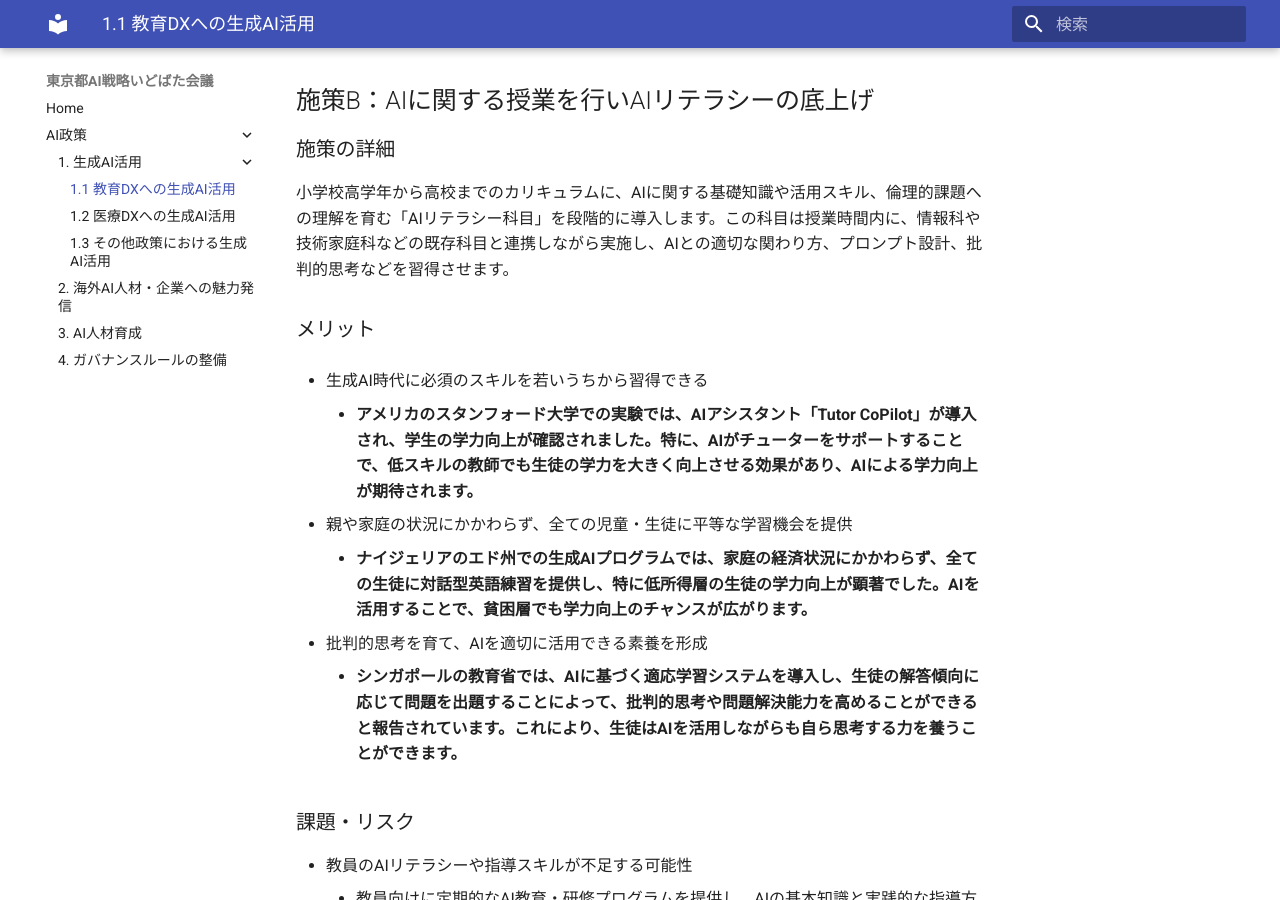
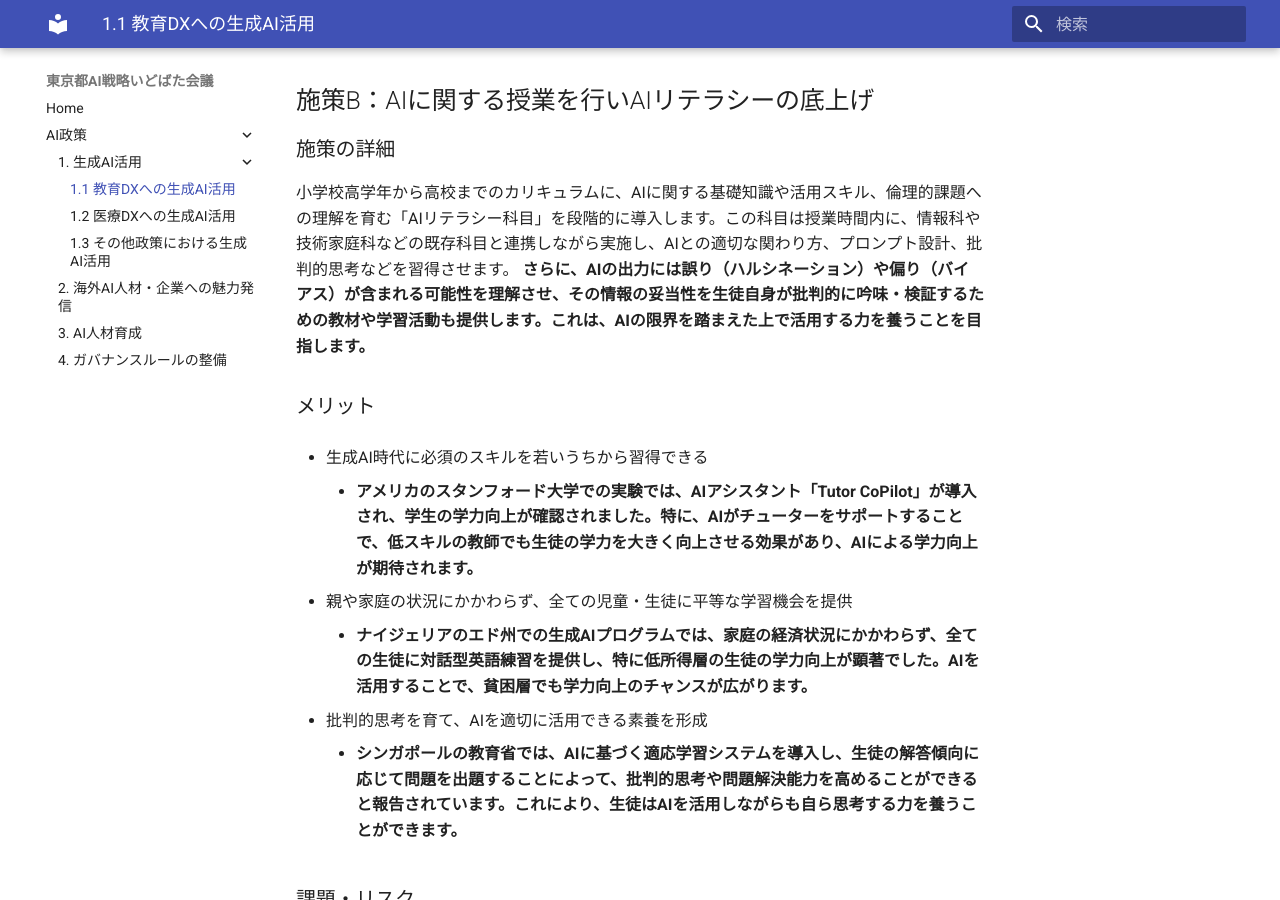
Before and after one commit to takahiroanno2024/2025_ai_idobatakaigi_output, an MkDocs documentation site: the page built from docs/1.1_教育DXへの生成AI活用.md, in a window 1280 px wide and 900 px high, scrolled down 3094 px. Built offline with MkDocs 1.6.1 and Material for MkDocs 9.7.7, drawn with Linux system fonts in a browser that asks for light colours.

Commit message:
施策Bの詳細にAI出力の妥当性検証に関する記述を追加 by Eitaro Suda

```diff
--- a/docs/1.1_教育DXへの生成AI活用.md
+++ b/docs/1.1_教育DXへの生成AI活用.md
@@ -52,7 +52,7 @@ ChatGPT等の汎用的なLLM（大規模言語モデル）を全児童・生徒
 ## 施策B：AIに関する授業を行いAIリテラシーの底上げ
 
 ### 施策の詳細
-小学校高学年から高校までのカリキュラムに、AIに関する基礎知識や活用スキル、倫理的課題への理解を育む「AIリテラシー科目」を段階的に導入します。この科目は授業時間内に、情報科や技術家庭科などの既存科目と連携しながら実施し、AIとの適切な関わり方、プロンプト設計、批判的思考などを習得させます。
+小学校高学年から高校までのカリキュラムに、AIに関する基礎知識や活用スキル、倫理的課題への理解を育む「AIリテラシー科目」を段階的に導入します。この科目は授業時間内に、情報科や技術家庭科などの既存科目と連携しながら実施し、AIとの適切な関わり方、プロンプト設計、批判的思考などを習得させます。 **さらに、AIの出力には誤り（ハルシネーション）や偏り（バイアス）が含まれる可能性を理解させ、その情報の妥当性を生徒自身が批判的に吟味・検証するための教材や学習活動も提供します。これは、AIの限界を踏まえた上で活用する力を養うことを目指します。**
 
 ### メリット
 - 生成AI時代に必須のスキルを若いうちから習得できる
```
